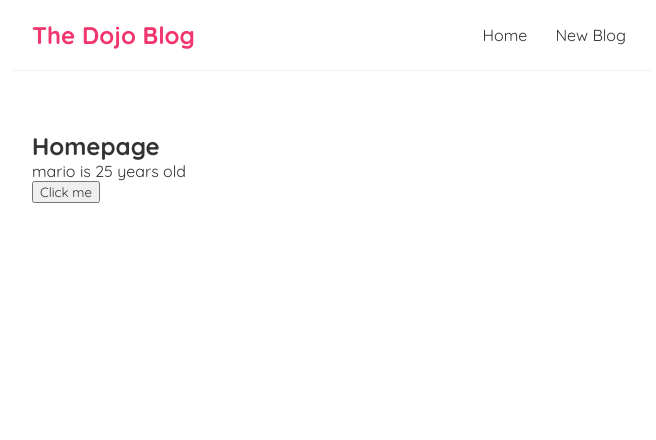
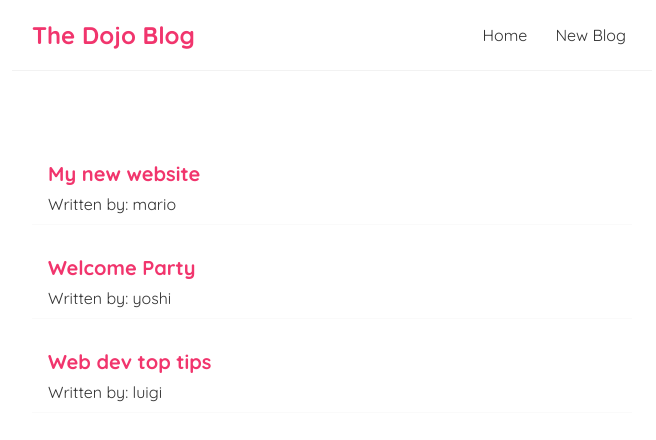
Before and after one commit to barbosaclint/dojo-blog, a React (Create React App) app: page / in a window 1280 px wide. Shown: the top 440 px of the page, without its empty margins (308-964 px from the left). Built offline with nearby package versions, Linux system fonts and the light colour scheme.

Commit message:
Lessons about react mapping, displaying of list

```diff
--- a/src/Home.js
+++ b/src/Home.js
@@ -2,24 +2,28 @@ import { useState } from "react"
 
 const Home = () => {
 
-    const [name, setName] = useState('mario');
-    const [age, setAge] = useState(25)
+    const [blogs, setBlogs] = useState([
+        { title: 'My new website', body: 'lorem ipsum...', author: 'mario', id: 1 },
+        { title: 'Welcome Party', body: 'lorem ipsum...', author: 'yoshi', id: 2 },
+        { title: 'Web dev top tips', body: 'lorem ipsum...', author: 'luigi', id: 3 }
+    ])
 
     const handleClick = () => {
-        setName('Luigi')
-        setAge(30)
+
     }
 
     const handleClickAgain = (name) => {
-        console.log('hello ' + name)
+
     }
 
     return (
         <div className = "home">
-            <h2>Homepage</h2>
-            <p>{ name } is { age } years old</p>
-            <button onClick = {handleClick} > Click me </button>
-
+            { blogs.map((blog) => (
+                <div className="blog-preview" key="{blog.id}">
+                    <h2>{ blog.title }</h2>
+                    <p>Written by: { blog.author }</p>
+                </div>
+            )) }
         </div>
       );
 }
--- a/src/index.css
+++ b/src/index.css
@@ -33,3 +33,17 @@
   margin: 40px auto;
   padding: 20px;
 }
+
+.blog-preview {
+  padding: 10px 16px;
+  margin: 20px 0;
+  border-bottom: 1px solid #fafafa;
+}
+.blog-preview:hover {
+  box-shadow: 1px 3px 5px rgba(0,0,0,0.1);
+}
+.blog-preview h2 {
+  font-size: 20px;
+  color: #f1356d;
+  margin-bottom: 8px;
+}
```
